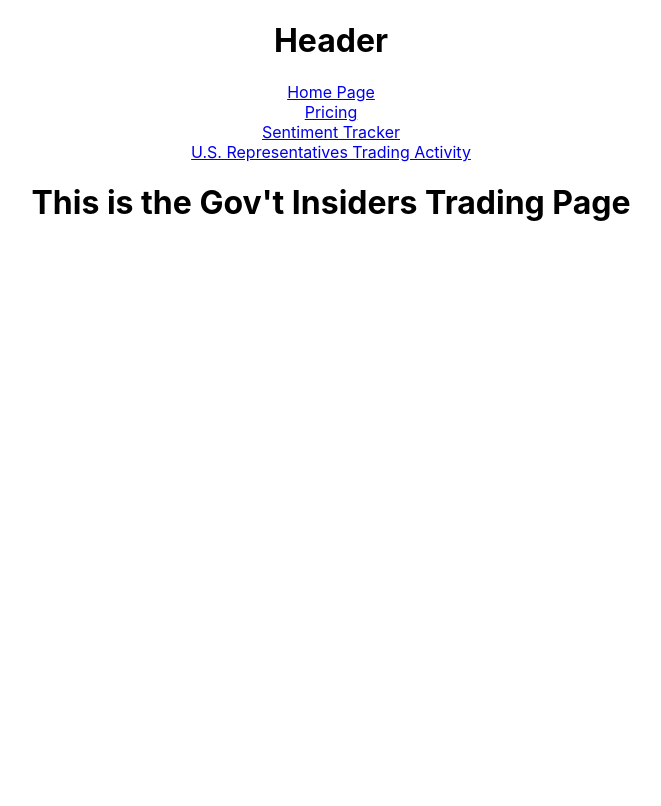
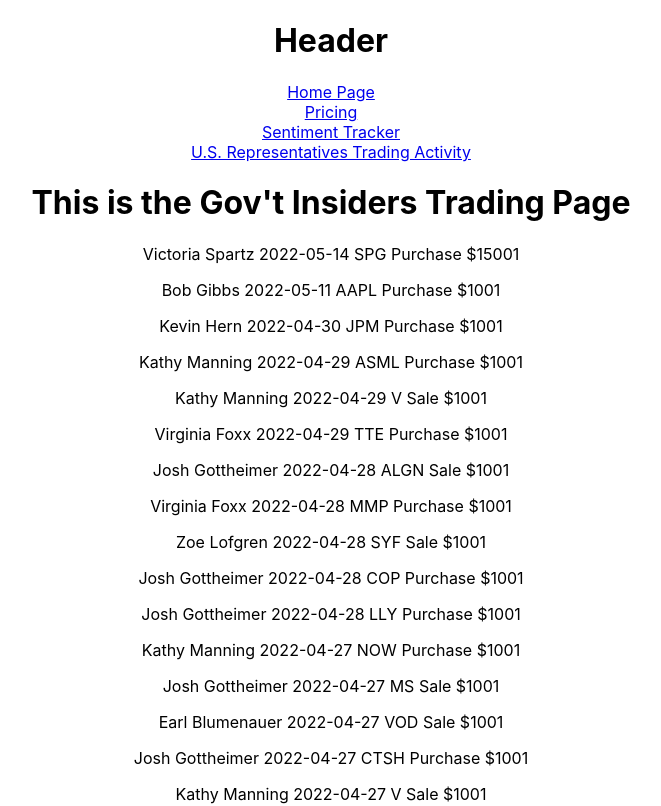
Before and after one commit to rkirk430/Project_3_FrontEnd, a React (Create React App) app: page /government in a window 1280 px wide. Shown: the top 806 px of the page, without its empty margins (309-970 px from the left). Built offline with nearby package versions, Linux system fonts and the light colour scheme.

Commit message:
Govt Static Data Rendering

```diff
--- a/src/pages/government.js
+++ b/src/pages/government.js
@@ -5,7 +5,7 @@
 const Government = () => {
     const allGovernmentData = governmentData.map((insiderTrades, idx) => {
         return (
-            <p key = {idx}> {insiderTrades.representative}</p>
+            <p key = {idx}> {insiderTrades.Representative} {insiderTrades.Date} {insiderTrades.Ticker} {insiderTrades.Transaction} ${insiderTrades.Amount} </p>
         )
     })
         return(
--- a/src/pages/price.js
+++ b/src/pages/price.js
@@ -1,6 +1,7 @@
 import React from "react";
 import stockData from "../data.json"
 console.log(stockData);
+
 
 const Price = () => {
     const allStockData = stockData.data.map((price,idx) => {
```
